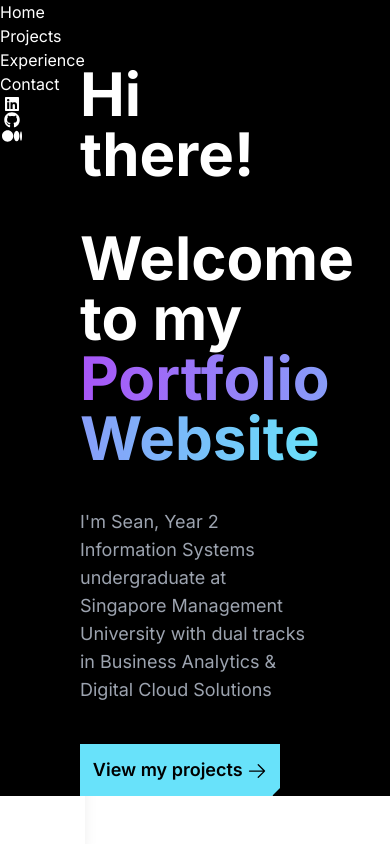
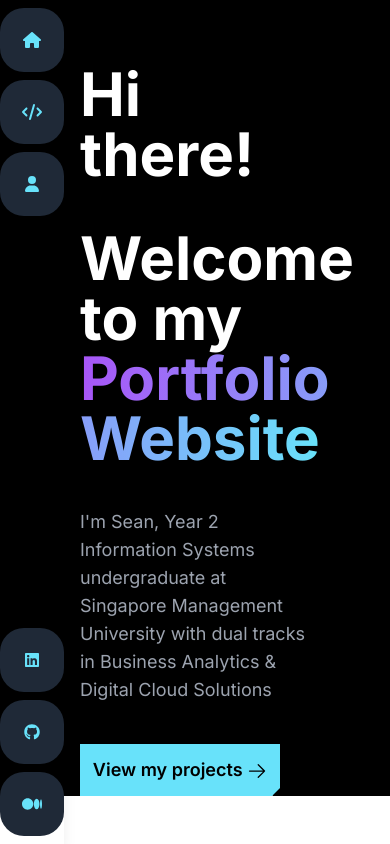
Before and after one commit to S3annnyyy/portfolio-project-v2, a Next.js app: page / in a window 390 px wide. Built offline with nearby package versions, Linux system fonts and the light colour scheme.

Commit message:
Added sidebar **NOTE TO SELF: NOT mobile responsive YET

```diff
--- a/app/globals.css
+++ b/app/globals.css
@@ -17,3 +17,23 @@
     clip-path: polygon(0 0, 100% 0, 100% calc(100% - 8px), calc(100% - 8px) 100%, 0 100%);
     box-shadow: 0 8px 2px -2px rgb(255, 255, 255);
 }
+
+@layer components {
+    .sidebar-icon {
+        @apply relative flex items-center justify-center
+               h-16 w-16 mt-2 mb-2 mx-auto
+               bg-gray-800 text-primary
+               hover:bg-primary hover:text-gray-800
+               rounded-3xl hover:rounded-xl
+               transition-all duration-300 ease-linear
+               cursor-pointer
+    }
+
+    .sidebar-tooltip {
+        @apply absolute w-auto p-2 m-2 min-w-max left-14
+               rounded-md shadow-md
+               text-white bg-gray-900
+               text-xs font-bold
+               transition-all duration-100 scale-0 origin-left
+    }
+}
--- a/components/main/Hero.tsx
+++ b/components/main/Hero.tsx
@@ -10,7 +10,7 @@ import { ArrowRightIcon } from '@heroicons/react/24/solid'
 
 const Hero = () => {
     return (
-        <div className='relative flex flex-col h-full w-full'>
+        <div className='relative flex flex-col h-full w-full z-10'>
 
             <motion.div initial="hidden" animate="visible" className="flex flex-row items-center justify-center px-20 mt-10 w-full z-[20]">
                 <div className="h-full w-full flex flex-col gap-5 justify-center m-auto text-start">
--- a/components/main/Sidebar.tsx
+++ b/components/main/Sidebar.tsx
@@ -1,27 +1,47 @@
 import React from 'react'
 import { FontAwesomeIcon } from '@fortawesome/react-fontawesome'
 import { Socials } from '@/constants/index'
+import { faHome, faUser, faEnvelope, faCode } from '@fortawesome/free-solid-svg-icons'
 
 const Sidebar = () => {
 
   return (
-    <div className='w-15 h-screen fixed top-0 left-0 flex flex-col text-white shadow-lg'>
+    <div className='w-15 h-screen fixed top-0 left-0 flex flex-col justify-between text-white shadow-lg z-50'>
 
-        <a href="#home">Home</a>
-        <a href="#projects">Projects</a>
-        <a href="#experience">Experience</a>
-        <a href="#contact">Contact</a>
+        <div>
+            <a href="#home"><SideBarIcon icon={faHome} text="Home"/></a>
+            <a href="#projects"><SideBarIcon icon={faCode} text="Projects"/></a>
+            <a href="#experience"><SideBarIcon icon={faUser} text="Experience"/></a>
+        </div>
 
-        {Socials.map((social) => (
-            <FontAwesomeIcon
-                icon={social.icon}
-                key={social.name}
-                width={24}
-                height={24}
-          />
-        ))}
+        <div>
+            {Socials.map((social) => (
+                <SideBarIcon
+                    icon={social.icon}
+                    text={social.name}
+            />
+            ))}
+        </div>
+
+
     </div>
   )
 }
 
+const SideBarIcon = ({ icon, text='tooltip', w=24, h=24} : {icon:any, text?:string, w?:number, h?:number}) => {
+    return (
+        <div className='sidebar-icon group'>
+            <FontAwesomeIcon
+                icon={icon}
+                width={w}
+                height={h}
+            />
+
+            <span className='sidebar-tooltip group-hover:scale-100'>
+                {text}
+            </span>
+        </div>
+    )
+}
+
 export default Sidebar
--- a/constants/index.ts
+++ b/constants/index.ts
@@ -3,15 +3,15 @@ import Foodpanda from '@/public/foodpanda.svg'
 
 export const Socials = [
     {
-        name: "linkedin",
+        name: "Linkedin",
         icon: faLinkedin
     },
     {
-        name: "github",
+        name: "Github",
         icon: faGithub
     },
     {
-        name: "medium",
+        name: "Medium",
         icon: faMedium
     },
 ];
--- a/package.json
+++ b/package.json
@@ -10,6 +10,7 @@
   },
   "dependencies": {
     "@fortawesome/free-brands-svg-icons": "^6.5.1",
+    "@fortawesome/free-solid-svg-icons": "^6.5.1",
     "@fortawesome/react-fontawesome": "^0.2.0",
     "@heroicons/react": "^2.0.18",
     "framer-motion": "^10.16.16",
```
Also changed, not shown: 1 other file (tests, documents, lock files or other folders).
